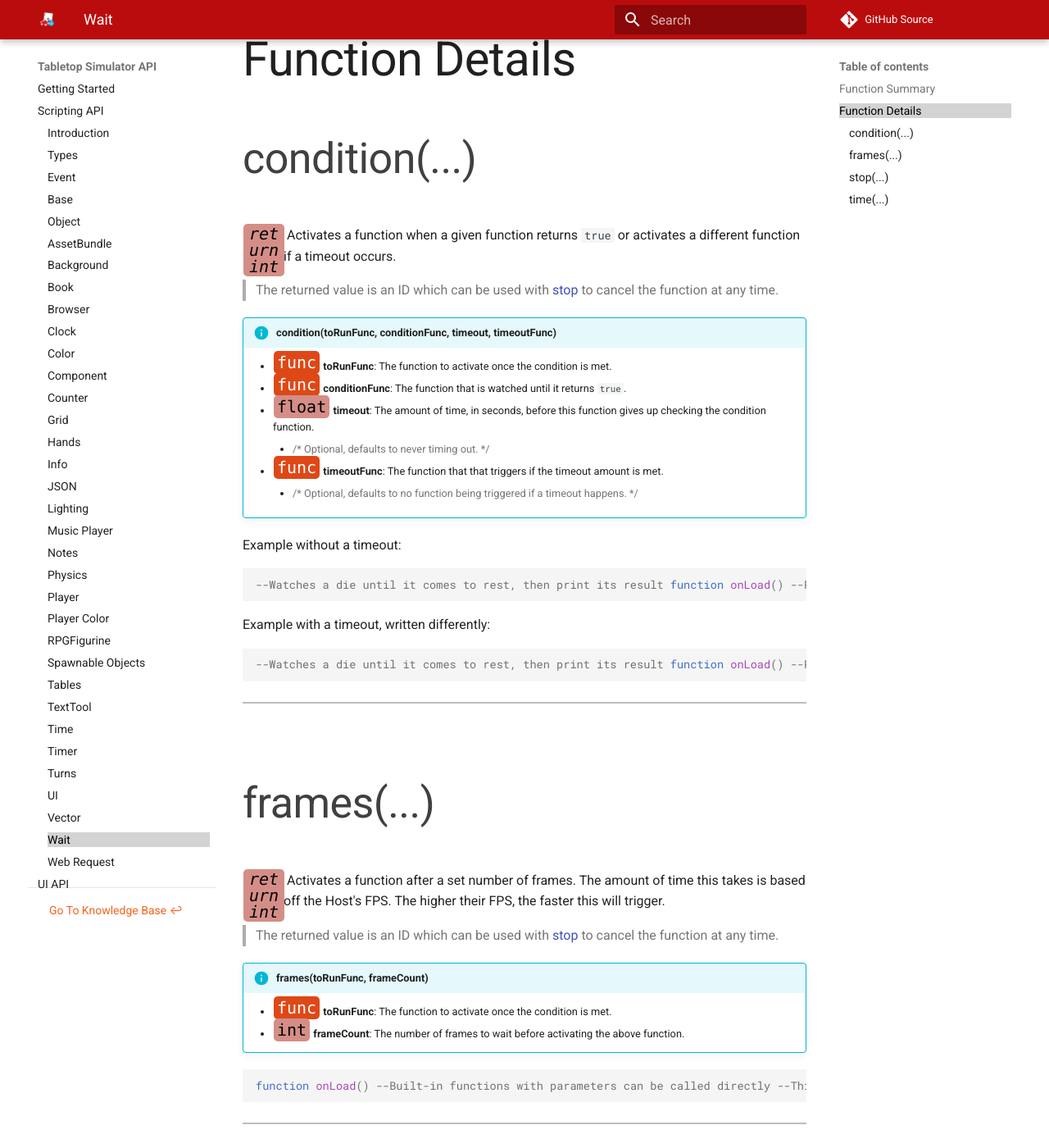
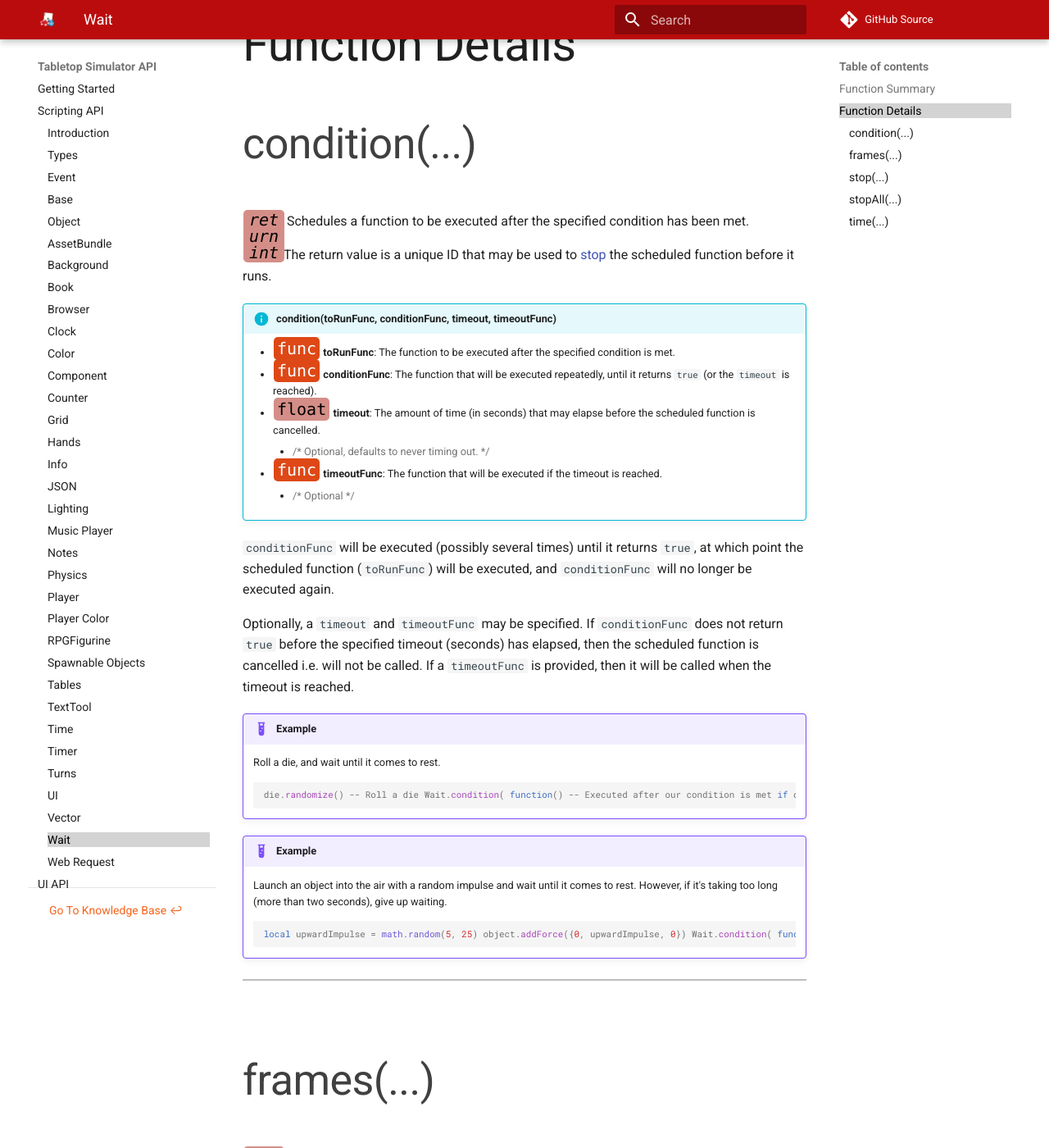
Before and after one commit to Berserk-Games/Tabletop-Simulator-API, an MkDocs documentation site: the page built from docs/wait.md, in a window 1280 px wide and 1400 px high, scrolled down 1181 px. Shown: the whole window at 82% size. Built offline with MkDocs 1.6.1 and Material for MkDocs 9.7.7, drawn with Linux system fonts in a browser that asks for light colours; comment, search, counter and statistics services are not loaded; some of the changed text lies outside the part shown.

Commit message:
Rewrote Wait docs and documented Wait.stopAll()

````diff
--- a/docs/wait.md
+++ b/docs/wait.md
@@ -1,18 +1,18 @@
-The Wait class is a static global class which deals with triggering a specified function after some form of delay. It is how you can add pauses into your code while you wait for something, like waiting for a deck to finish forming after using putObject.
+The `Wait` class is a static global class which allows you to schedule code (functions) to be executed later on.
 
-Example usage: `Wait.frames(functionName, 60)`
-
-!!!tip
-    This is the first Class to use functions as parameters. To help, detailed examples are included for each usage. For more details, you can check out the [Function section](types.md#function) of the Introduction page.
+!!!important
+    Please note that `Wait` does _not_ pause Lua script execution, _because that would freeze Tabletop Simulator!_ The
+    next line of code after a `Wait` function call will always be executed immediately.
 
 ##Function Summary
 
 Function Name | Description | Return | &nbsp;
 -- | -- | -- | --
-condition([<span class="tag fun"></span>](types.md#function)&nbsp;toRunFunc, [<span class="tag fun"></span>](types.md#function)&nbsp;conditionFunc, [<span class="tag flo"></span>](types.md)&nbsp;timeout, [<span class="tag fun"></span>](types.md#function)&nbsp;timeoutFunc) | Activates a function when a given function returns `true` or activates a different function if a timeout occurs. | [<span class="ret int"></span>](types.md) | [<span class="i"></span>](#condition)
-frames([<span class="tag fun"></span>](types.md#function)&nbsp;toRunFunc, [<span class="tag int"></span>](types.md)&nbsp;frameCount) | Activates a function after a set number of frames. | [<span class="ret int"></span>](types.md) | [<span class="i"></span>](#frames)
-stop([<span class="tag int"></span>](types.md)&nbsp;id) | Stops a currently running Wait function. | [<span class="ret boo"></span>](types.md) | [<span class="i"></span>](#stop)
-time([<span class="tag fun"></span>](types.md#function)&nbsp;toRunFunc, [<span class="tag flo"></span>](types.md)&nbsp;time, [<span class="tag int"></span>](types.md)&nbsp;repetitions) | Activates a function after a set amount of time has passed. | [<span class="ret int"></span>](types.md) | [<span class="i"></span>](#time)
+condition([<span class="tag fun"></span>](types.md#function)&nbsp;toRunFunc, [<span class="tag fun"></span>](types.md#function)&nbsp;conditionFunc, [<span class="tag flo"></span>](types.md)&nbsp;timeout, [<span class="tag fun"></span>](types.md#function)&nbsp;timeoutFunc) | Schedules a function to be executed after the specified condition has been met. | [<span class="ret int"></span>](types.md) | [<span class="i"></span>](#condition)
+frames([<span class="tag fun"></span>](types.md#function)&nbsp;toRunFunc, [<span class="tag int"></span>](types.md)&nbsp;numberFrames) | Schedules a function to be executed after the specified number of frames have elapsed. | [<span class="ret int"></span>](types.md) | [<span class="i"></span>](#frames)
+stop([<span class="tag int"></span>](types.md)&nbsp;id) | Cancels a Wait-scheduled function. | [<span class="ret boo"></span>](types.md) | [<span class="i"></span>](#stop)
+stopAll() | Cancels all Wait-scheduled functions. | | [<span class="i"></span>](#stopall)
+time([<span class="tag fun"></span>](types.md#function)&nbsp;toRunFunc, [<span class="tag flo"></span>](types.md)&nbsp;seconds, [<span class="tag int"></span>](types.md)&nbsp;repetitions) | Schedules a function to be executed after the specified amount of time (in seconds) has elapsed. | [<span class="ret int"></span>](types.md) | [<span class="i"></span>](#time)
 
 ---
 
@@ -20,150 +20,196 @@
 
 ###condition(...)
 
-[<span class="ret int"></span>](types.md)&nbsp;Activates a function when a given function returns `true` or activates a different function if a timeout occurs.
+[<span class="ret int"></span>](types.md)&nbsp;Schedules a function to be executed after the specified condition has been met.
 
-> The returned value is an ID which can be used with [stop](#stop) to cancel the function at any time.
+The return value is a unique ID that may be used to [stop](#stop) the scheduled function before it runs.
 
 !!!info "condition(toRunFunc, conditionFunc, timeout, timeoutFunc)"
-    * [<span class="tag fun"></span>](types.md#function) **toRunFunc**: The function to activate once the condition is met.
-    * [<span class="tag fun"></span>](types.md#function) **conditionFunc**: The function that is watched until it returns `true`.
-    * [<span class="tag flo"></span>](types.md) **timeout**: The amount of time, in seconds, before this function gives up checking the condition function.
+    * [<span class="tag fun"></span>](types.md#function) **toRunFunc**: The function to be executed after the specified condition is met.
+    * [<span class="tag fun"></span>](types.md#function) **conditionFunc**: The function that will be executed repeatedly, until it returns `true` (or the `timeout` is reached).
+    * [<span class="tag flo"></span>](types.md) **timeout**: The amount of time (in seconds) that may elapse before the scheduled function is cancelled.
         * {>>Optional, defaults to never timing out.<<}
-    * [<span class="tag fun"></span>](types.md#function) **timeoutFunc**: The function that that triggers if the timeout amount is met.
-        * {>>Optional, defaults to no function being triggered if a timeout happens.<<}
+    * [<span class="tag fun"></span>](types.md#function) **timeoutFunc**: The function that will be executed if the timeout is reached.
+        * {>>Optional<<}
 
-Example without a timeout:
-``` Lua
---Watches a die until it comes to rest, then print its result
-function onLoad()
-    --Roll a die, using its GUID
-    local die = getObjectFromGUID("555555")
-    die.roll()
+`conditionFunc` will be executed (possibly several times) until it returns `true`, at which point the
+scheduled function (`toRunFunc`) will be executed, and `conditionFunc` will no longer be executed again.
 
-    --Function that will be watched until it becomes true
-    local rollWatch = function() return die.resting end
-    --Function that will be run once the above condition becomes true
-    local rollEnd = function() print(die.getRotationValue()) end
+Optionally, a `timeout` and `timeoutFunc` may be specified. If `conditionFunc` does not return `true` before the specified
+timeout (seconds) has elapsed, then the scheduled function is cancelled i.e. will not be called. If a `timeoutFunc` is
+provided, then it will be called when the timeout is reached.
 
-    --Plug those two functions into the Wait function
-    Wait.condition(rollEnd, rollWatch)
-end
-```
+!!!example
+    Roll a die, and wait until it comes to rest.
+    ``` Lua
+    die.randomize() -- Roll a die
+    Wait.condition(
+        function() -- Executed after our condition is met
+            if die.isDestroyed() then
+                print("Die was destroyed before it came to rest.")
+            else
+                print(die.getRotationValue() .. " was rolled.")
+            end
+        end,
+        function() -- Condition function
+            return die.isDestroyed() or die.resting
+        end
+    )
+    ```
 
-Example with a timeout, written differently:
-``` Lua
---Watches a die until it comes to rest, then print its result
-function onLoad()
-    --Roll a die, using its GUID
-    local die = getObjectFromGUID("a5b5ac")
-    die.roll()
-
-    --Activate the wait condition, passing parameters to exterior functions
+!!!example
+    Launch an object into the air with a random impulse and wait until it comes to rest.
+    However, if it's taking too long (more than two seconds), give up waiting.
+    ``` Lua
+    local upwardImpulse = math.random(5, 25)
+    object.addForce({0, upwardImpulse, 0})
     Wait.condition(
-        function() printResult(die.getRotationValue()) end,
-        function() return checkResting(die) end,
-        2,
-        function() printResult("Too Slow!") end
+        function()
+            if object.isDestroyed() then
+                print("Object was destroyed before it came to rest.")
+            else
+                print("The object came to rest in under two seconds.")
+            end
+        end,
+        function()
+            return object.isDestroyed() or object.resting
+        end,
+        2, -- second timeout
+        function() -- Executed if our timeout is reached
+            print("Took too long to come to rest.")
+        end
     )
-end
-
---Prints the roll result, runs when wait condition is met
---It is also used in case of timeout to print that timeout message.
-function printResult(number)
-    print(number)
-end
-
---Checks if the object is resting
-function checkResting(target)
-    return target.resting
-end
-```
-
+    ```
 
 ---
 
-
 ###frames(...)
 
-[<span class="ret int"></span>](types.md)&nbsp;Activates a function after a set number of frames. The amount of time this takes is based off the Host's FPS. The higher their FPS, the faster this will trigger.
+[<span class="ret int"></span>](types.md)&nbsp;Schedules a function to be executed the specified number of frames have
+elapsed.
 
-> The returned value is an ID which can be used with [stop](#stop) to cancel the function at any time.
+The return value is a unique ID that may be used to [stop](#stop) the scheduled function before it runs.
 
 !!!info "frames(toRunFunc, frameCount)"
-    * [<span class="tag fun"></span>](types.md#function) **toRunFunc**: The function to activate once the condition is met.
-    * [<span class="tag int"></span>](types.md) **frameCount**: The number of frames to wait before activating the above function.
+    * [<span class="tag fun"></span>](types.md#function) **toRunFunc**: The function to be executed after the specified number of frames have elapsed.
+    * [<span class="tag int"></span>](types.md) **numberFrames**: The number of frames to must elapse before `toRunFunc` is executed.
+        * {>>Optional, defaults to `1`.<<}
 
-``` Lua
-function onLoad()
-	--Built-in functions with parameters can be called directly
-	--This is done by wrapping the function within `function()` and `end`
-	Wait.frames(function() print("One") end, 60)
+!!!example
+    Prints "Hello!" after 60 frames have elapsed.
+    ``` Lua
+    Wait.frames(
+        function()
+            print("Hello!")
+        end,
+        60
+    )
+    ```
+    It's a matter of personal preference, but it's quite common to see the above compacted into one line, like:
+    ``` Lua
+    Wait.frames(function() print("Hello!") end, 60)
+    ```
 
-	--You can also call custom functions you have made yourself
-	--Pass them any parameters you wish
-	Wait.frames(function() sayTwo("Two") end, 120)
+!!!example "Advanced Example"
+    <p>Prints "1", "2", "3", "4", "5", waiting 60 frames before each printed number.</p>
+    <p>Note that the scheduled function, upon execution, will reschedule itself unless `count` has reached 5.</p>
+    ``` Lua
+    local count = 1
+    local function printAndReschedule()
+        print(count)
 
-	--If you aren't passing any parameters to the function, you can shorten it
-	Wait.frames(sayThree, 180)
-end
+        if count < 5 then
+            count = count + 1
+            Wait.frames(printAndReschedule, 60)
+        end
+    end
 
---Has its parameter passed to it
-function sayTwo(s) print(s) end
-
---Does not have any parameters passed to it
-function sayThree() print("Three") end
-```
+    Wait.frames(printAndReschedule, 60)
+    ```
 
 ---
 
+###stop(...)
 
-###stop(...)
-[<span class="ret boo"></span>](types.md)&nbsp;Stops a currently running Wait function. The only way to obtain these ID numbers is to get them from the return value of a Wait function.
+[<span class="ret boo"></span>](types.md)&nbsp;Cancels a Wait-scheduled function.
 
 !!!info "stop(id)"
-    * [<span class="tag int"></span>](types.md) **id**: The index number assigned by the game to every Wait function (besides stop).
+    * [<span class="tag int"></span>](types.md) **id**: A wait ID (returned from `Wait` scheduling functions).
 
-``` Lua
-function onLoad()
-    --This would print the message after 5 seconds
-    id = Wait.time(function() print("This won't print") end, 5)
-    --Except it is stopped immediately
-    Wait.stop(id)
-end
-```
+!!!example
+    Schedules two functions: one that says "Hello!", and one that says "Goodbye!". However, the latter is stopped before
+    it has a chance to execute i.e. We'll see "Hello!" printed, but we _won't_ see "Goodbye!"
+    ``` Lua
+    Wait.time(function() print("Hello!") end, 1)
+    local goodbyeId = Wait.time(function() print("Goodbye!") end, 2)
+    Wait.stop(goodbyeId)
+    ```
 
 ---
 
+###stopAll(...)
+
+Cancels all Wait-scheduled functions.
+
+!!!warning
+    You should be extremely careful using this function. Generally you should cancel individual scheduled functions with
+    [stop](#stop) instead.
+
+!!!example
+    Schedules two functions: one that says "Hello!", and one that says "Goodbye!". However, _both_ are stopped before
+    either has the chance to execute.
+    ``` Lua
+    Wait.time(function() print("Hello!") end, 1)
+    Wait.time(function() print("Goodbye!") end, 2)
+    Wait.stopAll()
+    ```
+
+---
 
 ###time(...)
-[<span class="ret int"></span>](types.md)&nbsp;Activates a function after a set amount of time has passes.
 
-> The returned value is an ID which can be used with [stop](#stop) to cancel the function at any time.
+[<span class="ret int"></span>](types.md)&nbsp;Schedules a function to be executed after the specified amount of time
+(in seconds) has elapsed.
 
-!!!info "time(toRunFunc, time, repetitions)"
-    * [<span class="tag fun"></span>](types.md#function) **toRunFunc**: The function to activate once the amount of time has passed.
-    * [<span class="tag flo"></span>](types.md) **time**: The amount of time before the function is triggered.
-    * [<span class="tag int"></span>](types.md) **repetitions**: Number of times the timer will be repeated.
-        * {>>Optional, defaults to 0.<<}
-        * {>>Using -1 causes it to loop indefinitely unless stopped.<<}
+The return value is a unique ID that may be used to [stop](#stop) the scheduled function before it runs.
 
-Example (basic usage):
-``` Lua
-function onLoad()
-	Wait.time(|| print("One"), 1)
+!!!info "time(toRunFunc, seconds, repetitions)"
+    * [<span class="tag fun"></span>](types.md#function) **toRunFunc**: The function to be executed after the specified amount of time has elapsed.
+    * [<span class="tag flo"></span>](types.md) **seconds**: The amount of time that must elapse before `toRunFunc` is executed.
+    * [<span class="tag int"></span>](types.md) **repetitions**: Number of times `toRunFunc` will be (re)scheduled. `-1` is infinite repetitions.
+        * {>>Optional, defaults to `1`.<<}
 
-	Wait.time(function() saySomething("Two") end, 2)
+`repetitions` is optional and defaults to `1`. When `repetitions` is a positive number, `toRunFunc` will execute for the
+specified number of repetitions, with the specified time delay before and between each execution. When `repetitions` is
+`-1`, `toRunFunc` will be re-scheduled indefinitely (i.e. infinite repetitions).
 
-	Wait.time(sayThree, 3)
-end
+!!!example
+    Prints "Hello!" after 1 second has elapsed.
+    ``` Lua
+    Wait.time(
+        function()
+            print("Hello!")
+        end,
+        1
+    )
+    ```
+    It's a matter of personal preference, but it's quite common to see the above compacted into one line, like:
+    ``` Lua
+    Wait.time(function() print("Hello!") end, 1)
+    ```
 
-function saySomething(something)
-    print(something)
-end
-
-function sayThree()
-    print("Three")
-end
-```
+!!!example
+    Prints "1", "2", "3", "4", "5", waiting 1 second before each printed number.
+    ``` Lua
+    local count = 1
+    Wait.time(
+        function()
+            print(count)
+            count = count + 1
+        end,
+        1, -- second delay
+        5 -- repetitions
+    )
+    ```
 
 ---
````
